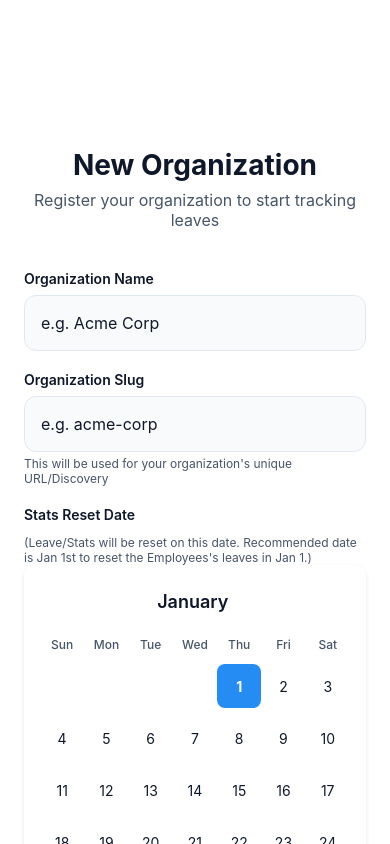
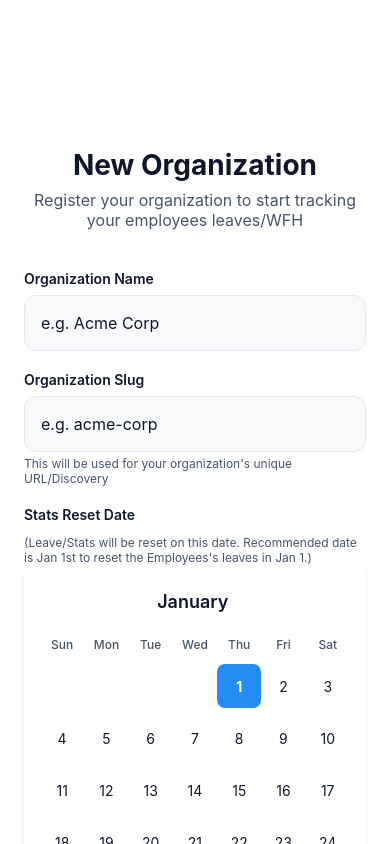
Before and after one commit to apdl11267-png/employee-tracker-mobile, a React Native app: screen /RegisterOrganization in a window 390 px wide. Built offline with nearby package versions, Linux system fonts and the light colour scheme; some icons are missing; what @gorhom/bottom-sheet, react-native-worklets would draw is missing.

Commit message:
fix: oranization create message changes

```diff
--- a/src/screens/RegisterOrganizationScreen.tsx
+++ b/src/screens/RegisterOrganizationScreen.tsx
@@ -93,7 +93,8 @@ const RegisterOrganizationScreen = ({ navigation }: any) => {
             </View>
             <Text style={styles.title}>New Organization</Text>
             <Text style={styles.subtitle}>
-              Register your organization to start tracking leaves
+              Register your organization to start tracking your employees
+              leaves/WFH
             </Text>
           </View>
 
```
